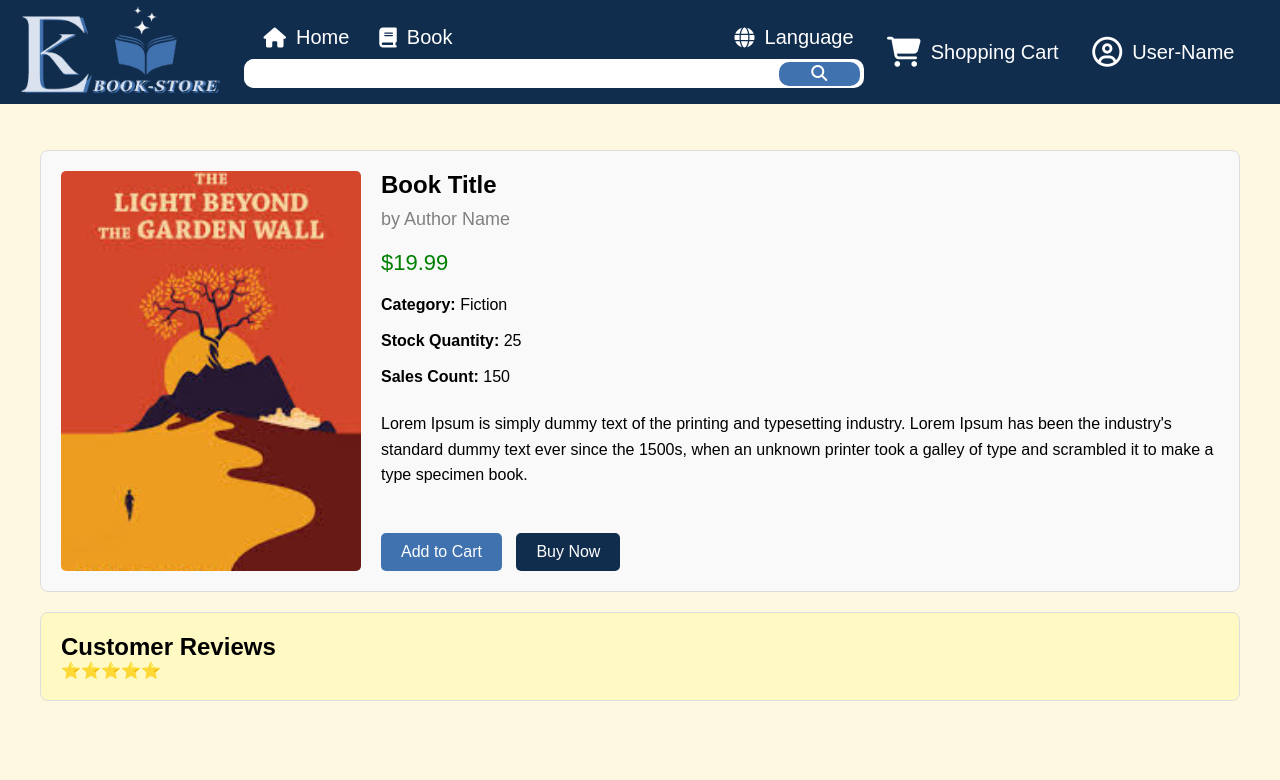
After one commit to ilovemath25/E-Bookstore, a Flask app: page /product in a window 1280 px wide. The commit adds this page. Shown: the top 780 px of the page. Run offline with Flask 3, Linux system fonts and the light colour scheme; some libraries are stand-ins or nearby versions.

Commit message:
add product.html

```diff
--- a/ebookstore_flask/__init__.py
+++ b/ebookstore_flask/__init__.py
@@ -8,5 +8,8 @@ def create_app(postgres):
    db.init_app(app)
    with app.app_context():
       from ebookstore_flask.routes.home import home
+      from ebookstore_flask.routes.product import product
       app.register_blueprint(home)
+      app.register_blueprint(product)
+
    return app
--- /dev/null
+++ b/ebookstore_flask/routes/product.py
@@ -0,0 +1,7 @@
+from flask import Blueprint, render_template
+
+product = Blueprint('product', __name__)
+
+@product.route('/product')
+def index():
+   return render_template("product.html",)
--- a/ebookstore_flask/static/header.css
+++ b/ebookstore_flask/static/header.css
@@ -4,7 +4,7 @@
    box-sizing: border-box;
 }
 body{
-   background-color: #f9f7f7;
+   background-color: #FFF8E1
 }
 .header-pc{
    background-color: #112d4e;
@@ -93,7 +93,16 @@ body{
 .cart i, .profile i{
    font-size: 30px;
 }
+.nothing{
+   height: 150px;
+}
+.nothing2{
+   height: 60px;
+}
 @media screen and (max-width: 950px) {
+   .nothing{
+      height: 100px;
+   }
    .header-pc{
       padding: 10px;
    }
@@ -115,6 +124,9 @@ body{
    }
 }
 @media screen and (max-width: 650px) {
+   .nothing{
+      height: 60px;
+   }
    .logo img{
       height: 40px;
    }
--- /dev/null
+++ b/ebookstore_flask/static/product.css
@@ -0,0 +1,103 @@
+body {
+    font-family: Arial, sans-serif;
+    background-color: #FFF8E1;
+}
+.product-container {
+    display: flex;
+    flex-wrap: wrap;
+    gap: 20px;
+    margin: auto;
+    padding: 20px;
+    max-width: 1200px;
+    border: 1px solid #ddd;
+    border-radius: 8px;
+    background-color: #f9f9f9;
+ }
+
+.product-image {
+    flex: 1 1 300px;
+    max-width: 300px;
+    height: 400px;
+    object-fit: cover;
+    border-radius: 5px;
+ }
+
+.product-details {
+    flex: 2 1 600px;
+    display: flex;
+    flex-direction: column;
+    justify-content: space-between;
+ }
+
+.reviews {
+    margin: 20px auto;
+    max-width: 1200px;
+    padding: 20px;
+    border: 1px solid #ddd;
+    border-radius: 8px;
+    background-color: #FFF9C4;
+}
+
+.product-title {
+    font-size: 24px;
+    font-weight: bold;
+  }
+.product-author {
+    font-size: 18px;
+    color: gray;
+  }
+.product-price {
+    font-size: 22px;
+    color: green;
+    margin: 10px 0;
+  }
+.product-description {
+    margin: 15px 0;
+    line-height: 1.6;
+  }
+.actions {
+    margin-top: 20px;
+  }
+.actions button {
+    padding: 10px 20px;
+    margin-right: 10px;
+    font-size: 16px;
+    border: none;
+    border-radius: 5px;
+    cursor: pointer;
+  }
+.add-to-cart {
+    background-color: #3f72af;
+    color: white;
+  }
+.buy-now {
+    background-color: #112d4e;
+    color: white;
+  }
+
+.add-to-cart:hover{
+    background-color: #3f72af;
+    transition: all 0.3s;
+ }
+.icon-text:active{
+    background-color: #315685;
+    transition: all 0s;
+ }
+
+.add-to-cart:hover{
+    background-color: #112d4e;
+    transition: all 0.3s;
+ }
+.add-to-cart:active{
+    background-color: #315685;
+    transition: all 0s;
+ }
+
+.buy-now:hover{
+    background-color: #3f72af;
+    transition: all 0.3s;
+ }
+.buy-now:active{
+    background-color: #315685;
+    transition: all 0s;
+ }
--- /dev/null
+++ b/ebookstore_flask/templates/product.html
@@ -0,0 +1,117 @@
+<!DOCTYPE html>
+<html lang="en">
+
+<head>
+   <meta charset="UTF-8">
+   <meta name="viewport" content="width=device-width, initial-scale=1.0">
+   <script src="https://kit.fontawesome.com/7006f68f03.js" crossorigin="anonymous"></script>
+   <link rel="stylesheet" href="{{ url_for('static', filename='header.css') }}">
+   <link rel="stylesheet" href="{{ url_for('static', filename='product.css') }}">
+   <title>Product Details - Ebookstore</title>
+</head>
+
+<body>
+
+    <header>
+        <section class="header-pc">
+            <a class="logo" href="">
+                <img src="{{ url_for('static', filename='image/logo.png') }}">
+            </a>
+            <div class="nav-search">
+                <nav>
+                <ul>
+                    <a class="icon-text" href="">
+                        <i class="fa fa-home"></i><p>Home</p>
+                    </a>
+                    <a class="icon-text" href="">
+                        <i class="fa-solid fa-book"></i><p>Book</p>
+                    </a>
+                </ul>
+                <ul>
+                    <li class="icon-text">
+                        <i class="fa-solid fa-globe"></i><p>Language</p>
+                    </li>
+                </ul>
+                </nav>
+                <div class="search-bar">
+                <input name="search-area" id="search-area" class="search-area">
+                <div id="search-button" name="search-button" class="search-button"><i class="fa-solid fa-magnifying-glass"></i></div>
+                </div>
+            </div>
+            <a class="cart icon-text" href="">
+                <i class="fa-solid fa-cart-shopping"></i><p>Shopping Cart</p>
+            </a>
+            <a class="profile icon-text" href="">
+                <i class="fa-regular fa-circle-user"></i><p>User-Name</p>
+            </a>
+            <div class="icon-text language-mobile">
+                <i class="fa-solid fa-globe"></i>
+            </div>
+        </section>
+
+        <section class="header-mobile">
+            <a href="" class="icon-text">
+                <i class="fa fa-home nav-icon"></i><p class="nav-detail">Home</p>
+            </a>
+            <a href="" class="icon-text">
+                <i class="fa fa-user nav-icon"></i><p class="nav-detail">Book</p>
+            </a>
+            <a href="" class="icon-text">
+                <i class="fa fas fa-file-alt nav-icon"></i><p class="nav-detail">Shopping Cart</p>
+            </a>
+            <a href="" class="icon-text">
+                <i class="fa-regular fa-circle-user"></i><p class="nav-detail">User-Name</p>
+            </a>
+        </section>
+    </header>
+
+    <div class="nothing"></div>
+
+    <main>
+        <div class="product-container">
+            <img class="product-image" src="{{ url_for('static', filename='image/book.jpg') }}" alt="Book Cover">
+
+
+         <div class="product-details">
+            <h1 class="product-title">Book Title</h1>
+            <p class="product-author">by Author Name</p>
+            <p class="product-price">$19.99</p>
+
+            <div class="product-meta">
+               <span><strong>Category:</strong> Fiction</span></br></br>
+               <span><strong>Stock Quantity:</strong> <span id="stock">25</span></span></br></br>
+               <span><strong>Sales Count:</strong> <span id="sales">150</span></span>
+            </div>
+
+            <p class="product-description">
+                Lorem Ipsum is simply dummy text of the printing and typesetting industry.
+                Lorem Ipsum has been the industry's standard dummy text ever since the 1500s,
+                when an unknown printer took a galley of type and scrambled it to make a type specimen book.
+            </p>
+
+
+            <div class="actions">
+               <button class="add-to-cart" onclick="addToCart()">Add to Cart</button>
+               <button class="buy-now" onclick="buyNow()">Buy Now</button>
+            </div>
+         </div>
+      </div>
+
+
+      <div class="reviews">
+         <h2>Customer Reviews</h2>
+        <span>⭐⭐⭐⭐⭐</span>
+
+      </div>
+   </main>
+
+   <div class="nothing2"></div>
+
+   <footer>
+
+   </footer>
+
+
+</body>
+
+</html>
```
Also changed, not shown: ebookstore_flask/static/image/book.jpg (added).
